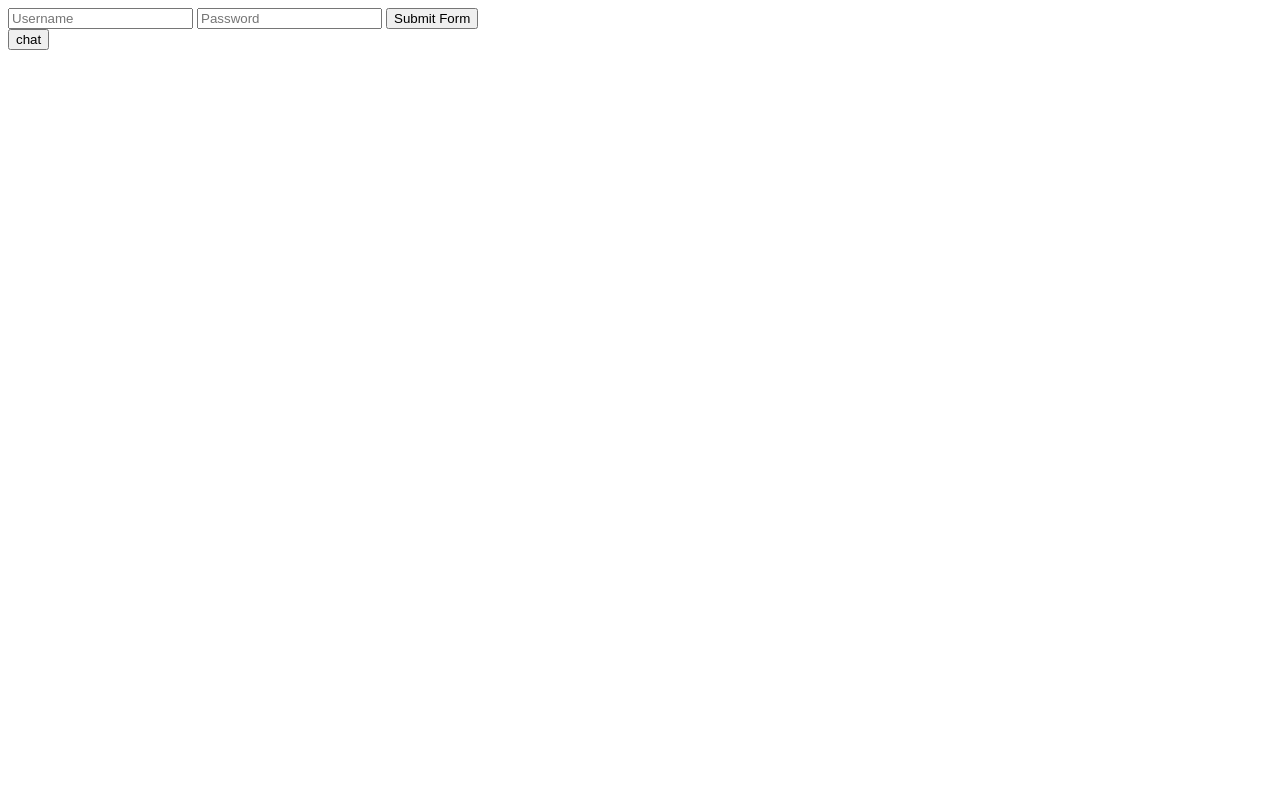
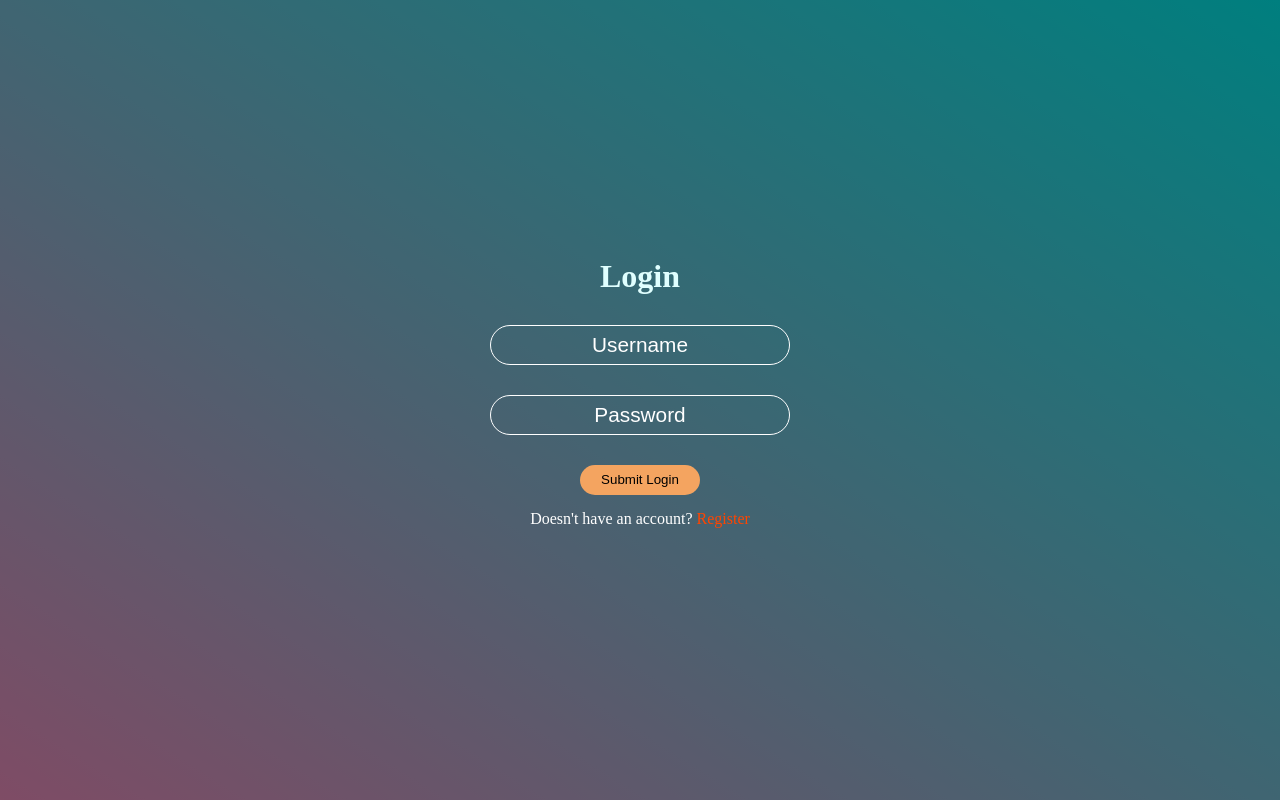
Before and after one commit to chy101010/PrivateChat, a website: page public/login.html in a window 1280 px wide. Drawn offline with Linux system fonts and the light colour scheme.

Commit message:
Login CSS

```diff
--- a/model/user.js
+++ b/model/user.js
@@ -1,5 +1,6 @@
 const mongoose = require("mongoose");
 
+// To implement contact list
 const UserSchema = new mongoose.Schema(
     {
         username: { type: String, required: true, unique: true },
--- a/public/login.html
+++ b/public/login.html
@@ -5,15 +5,26 @@
     <title>SimpleChat</title>
     <meta charset="UTF-8" />
     <meta name="viewport" content="width=device-width, initial-scale=1" />
+    <link rel="stylesheet" type="text/css" href="./style/login.css" />
 </head>
 
 <body>
-    <form id="login-form">
-        <input type="text" autocomplete="off" id="login-username" placeholder="Username" />
-        <input type="password" id="login-password" placeholder="Password" />
-        <input type="submit" value="Submit Form" />
-    </form>
-    <button id = "to-chat" type="button">chat</button>
+    <div class="center">
+        <form id="login-form">
+            <div class="heading">
+                <h1>Login</h1>
+            </div>
+            <div class="form-body">
+                <input type="text" autocomplete="off" id="login-username" placeholder="Username" required/>
+                <input type="password" id="login-password" placeholder="Password" required/>
+            </div>
+            <div class="form-footer">
+                <button type="button" value="Submit Login">Submit Login</button>
+                <p>Doesn't have an account? <a id = "to-register" title="Go to register page">Register</a></p>
+            </div>
+
+        </form>
+    </div>
 
     <script src="script/login.js"></script>
 </body>
--- a/public/script/login.js
+++ b/public/script/login.js
@@ -25,5 +25,7 @@ async function submitLogin(event) {
 
 (function () {
     const form = document.getElementById("login-form");
+    const register = document.getElementById("to-register");
+    register.onclick = () => window.location.href = "http://localhost:3000/register";
     form.addEventListener('submit', submitLogin);
 })();
--- /dev/null
+++ b/public/style/login.css
@@ -0,0 +1,100 @@
+* {
+    box-sizing: border-box;
+    padding: 0;
+    margin: 0;
+}
+
+html,
+body {
+    height: 100%;
+    width: 100%;
+}
+
+body {
+    background: linear-gradient(to bottom left, #00ffff 0%, #ff99cc 100%);
+}
+
+.center {
+    display: flex;
+    height: 100%;
+    width: 100%;
+    justify-content: center;
+    align-items: center;
+    background-color: rgba(0,0,0,0.5);
+}
+
+#login-form {
+    width: 300px;
+    display: flex;
+    flex-direction: column;
+}
+
+.heading {
+    text-align: center;
+    color: lightcyan;
+}
+
+.form-body {
+    display: flex;
+    flex-direction: column;
+}
+
+.form-body input{
+    border-radius: 20px;
+    border: 1px solid white;
+    height: 40px;
+    margin-top: 10%;
+    width: 100%;
+    background-color: transparent;
+    text-align: center;
+    color: floralwhite;
+    outline: none;
+    font-size: 1.3em;
+}
+.form-body input:hover,
+.form-body input:focus {
+    box-shadow: 0px 0px 5px black;
+}
+
+::-webkit-input-placeholder {
+    color: white;
+    text-align: center;
+ }
+
+ .form-footer{
+     text-align: center;
+ }
+
+ .form-footer button {
+     border: none;
+     height: 30px;
+     width: 120px;
+     border-radius: 20px;
+     margin-top: 30px;
+     background-color:sandybrown;
+     cursor: pointer;
+ }
+
+ .form-footer button:hover{
+     box-shadow: 0px 0px 5px black;
+ }
+
+ .form-footer button:focus{
+     outline: none;
+     box-shadow: 0px 0px 5px white;
+}
+
+.form-footer p {
+    padding: 15px;
+    color: white;
+}
+
+.form-footer p a{
+    display: inline;
+    color: orangered;
+}
+
+.form-footer p a:hover {
+    color: black;
+    cursor: pointer;
+}
```
Also changed, not shown: Utils/socket.js (+20 -2 lines), database/mongo.js (added, +23 -0 lines), model/message.js (+12 -16 lines), model/online.js (+11 -3 lines), public/chat.html (+1 -0 lines), public/script/chat.js (+10 -2 lines), server.js (+4 -21 lines), router/chat.js (added).
